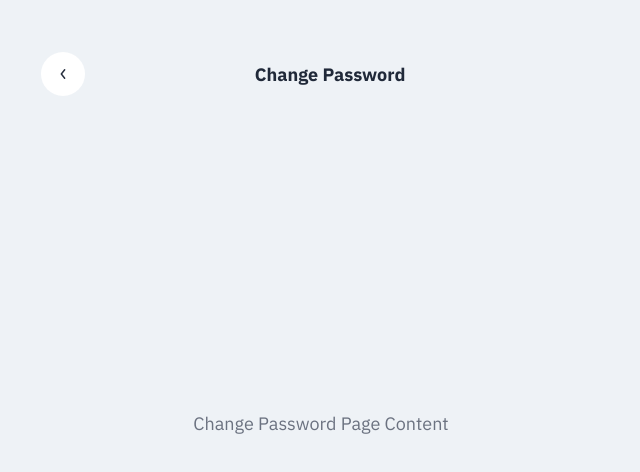
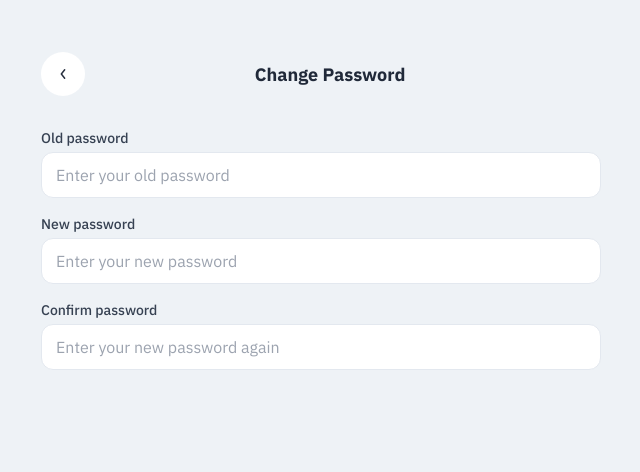
Before and after one commit to TradeSentinel/TradeSentinel, a React (Vite) app in the folder client/: page /change-password in a window 1280 px wide. Shown: the top 472 px of the page, without its empty margins (319-959 px from the left). Built offline with nearby package versions, Linux system fonts and the light colour scheme; no server answers; the database is empty; sample sign-in values are in the browser's storage.

Commit message:
Change password works

```diff
--- a/client/src/pages/home/Account.tsx
+++ b/client/src/pages/home/Account.tsx
@@ -101,7 +101,7 @@ export default function Account() {
                     <div className="flex items-center gap-2">
                         <div className="p-2 rounded-full bg-[#F8FAFC]">
                             <svg xmlns="http://www.w3.org/2000/svg" width="15" height="18" viewBox="0 0 15 18" fill="none">
-                                <path fill-rule="evenodd" clip-rule="evenodd" d="M11.6151 16.7372C10.2085 17.675 8.36084 16.8153 8.08681 15.2363L5.34391 15.2363C4.07826 15.2363 3.05225 14.2103 3.05225 12.9447C3.05225 12.5995 3.33207 12.3197 3.67725 12.3197C4.02242 12.3197 4.30225 12.5995 4.30225 12.9447C4.30225 13.5199 4.76862 13.9863 5.34391 13.9863H8.05225L8.05225 3.56965L5.34391 3.56965C4.76862 3.56965 4.30225 4.03602 4.30225 4.61132C4.30225 4.9565 4.02242 5.23632 3.67725 5.23632C3.33207 5.23632 3.05225 4.9565 3.05225 4.61132C3.05225 3.34567 4.07826 2.31965 5.34391 2.31965L8.08681 2.31965C8.36084 0.740694 10.2085 -0.119013 11.6151 0.818733L13.2818 1.92984C13.9193 2.35487 14.3022 3.0704 14.3022 3.83663L14.3022 13.7193C14.3022 14.4856 13.9193 15.2011 13.2818 15.6261L11.6151 16.7372ZM2.45252 6.89135C2.6966 7.13543 2.6966 7.53116 2.45252 7.77524L1.8528 8.37496L6.17725 8.37496C6.52242 8.37496 6.80225 8.65478 6.80225 8.99996C6.80225 9.34514 6.52242 9.62496 6.17725 9.62496L1.85279 9.62496L2.45252 10.2247C2.6966 10.4688 2.6966 10.8645 2.45252 11.1086C2.20844 11.3526 1.81271 11.3526 1.56864 11.1086L0.491226 10.0312C-0.0782881 9.46164 -0.078289 8.53828 0.491226 7.96876L1.56864 6.89135C1.81272 6.64727 2.20844 6.64727 2.45252 6.89135Z" fill="#9D1639" />
+                                <path fillRule="evenodd" clipRule="evenodd" d="M11.6151 16.7372C10.2085 17.675 8.36084 16.8153 8.08681 15.2363L5.34391 15.2363C4.07826 15.2363 3.05225 14.2103 3.05225 12.9447C3.05225 12.5995 3.33207 12.3197 3.67725 12.3197C4.02242 12.3197 4.30225 12.5995 4.30225 12.9447C4.30225 13.5199 4.76862 13.9863 5.34391 13.9863H8.05225L8.05225 3.56965L5.34391 3.56965C4.76862 3.56965 4.30225 4.03602 4.30225 4.61132C4.30225 4.9565 4.02242 5.23632 3.67725 5.23632C3.33207 5.23632 3.05225 4.9565 3.05225 4.61132C3.05225 3.34567 4.07826 2.31965 5.34391 2.31965L8.08681 2.31965C8.36084 0.740694 10.2085 -0.119013 11.6151 0.818733L13.2818 1.92984C13.9193 2.35487 14.3022 3.0704 14.3022 3.83663L14.3022 13.7193C14.3022 14.4856 13.9193 15.2011 13.2818 15.6261L11.6151 16.7372ZM2.45252 6.89135C2.6966 7.13543 2.6966 7.53116 2.45252 7.77524L1.8528 8.37496L6.17725 8.37496C6.52242 8.37496 6.80225 8.65478 6.80225 8.99996C6.80225 9.34514 6.52242 9.62496 6.17725 9.62496L1.85279 9.62496L2.45252 10.2247C2.6966 10.4688 2.6966 10.8645 2.45252 11.1086C2.20844 11.3526 1.81271 11.3526 1.56864 11.1086L0.491226 10.0312C-0.0782881 9.46164 -0.078289 8.53828 0.491226 7.96876L1.56864 6.89135C1.81272 6.64727 2.20844 6.64727 2.45252 6.89135Z" fill="#9D1639" />
                             </svg>
                         </div>
                         <div className="flex flex-grow items-center justify-between" onClick={handleLogout} role="button" tabIndex={0}>
--- a/client/src/pages/home/ChangePasswordPage.tsx
+++ b/client/src/pages/home/ChangePasswordPage.tsx
@@ -1,14 +1,163 @@
-import React from 'react';
+import React, { useState } from 'react';
 import PageHeader from '../../components/homeComponents/PageHeader';
+import { auth } from '../../utils/firebaseInit';
+import { EmailAuthProvider, reauthenticateWithCredential, updatePassword } from 'firebase/auth';
+import { toast } from 'react-toastify';
+import MiniLoader from '../../components/MiniLoader';
 
 const ChangePasswordPage: React.FC = () => {
+    const [loading, setLoading] = useState(false);
+    const [passwords, setPasswords] = useState({
+        oldPassword: '',
+        newPassword: '',
+        confirmPassword: ''
+    });
+    const [error, setError] = useState('');
+    const [formModified, setFormModified] = useState(false);
+
+    const handleInputChange = (e: React.ChangeEvent<HTMLInputElement>) => {
+        const { name, value } = e.target;
+        setPasswords(prev => ({ ...prev, [name]: value }));
+        // Clear error when user types
+        if (error) setError('');
+        // Mark form as modified when user starts typing
+        setFormModified(true);
+    };
+
+    const handleSubmit = async (e: React.FormEvent) => {
+        e.preventDefault();
+        const { oldPassword, newPassword, confirmPassword } = passwords;
+
+        // Validation
+        if (!oldPassword || !newPassword || !confirmPassword) {
+            setError('All fields are required');
+            return;
+        }
+
+        if (newPassword !== confirmPassword) {
+            setError('New password and confirm password do not match');
+            return;
+        }
+
+        if (newPassword.length < 6) {
+            setError('New password must be at least 6 characters long');
+            return;
+        }
+
+        setLoading(true);
+        try {
+            const user = auth.currentUser;
+            if (!user || !user.email) {
+                throw new Error('User not authenticated');
+            }
+
+            // Re-authenticate user before changing password
+            const credential = EmailAuthProvider.credential(user.email, oldPassword);
+            await reauthenticateWithCredential(user, credential);
+
+            // Update password
+            await updatePassword(user, newPassword);
+
+            toast.success('Password changed successfully', {
+                position: "top-right",
+                autoClose: 2000,
+                theme: "light"
+            });
+
+            // Reset form
+            setPasswords({
+                oldPassword: '',
+                newPassword: '',
+                confirmPassword: ''
+            });
+            setFormModified(false);
+        } catch (error: any) {
+            console.error('Error changing password:', error);
+            let errorMessage = 'Failed to change password';
+
+            if (error.code === 'auth/wrong-password') {
+                errorMessage = 'Current password is incorrect';
+            } else if (error.code === 'auth/too-many-requests') {
+                errorMessage = 'Too many attempts. Please try again later';
+            } else if (error.code === 'auth/requires-recent-login') {
+                errorMessage = 'Please log out and log back in before changing your password';
+            }
+
+            setError(errorMessage);
+            toast.error(errorMessage, {
+                position: "top-right",
+                autoClose: 3000,
+                theme: "light"
+            });
+        } finally {
+            setLoading(false);
+        }
+    };
+
     return (
-        <div className="overflow-scroll dynamicHeight flex flex-col flex-grow p-[1.25rem] pb-12 w-full">
-            <PageHeader name="Change Password" />
-            <div className="flex-grow flex items-center justify-center">
-                <p className="text-lg text-gray-500">Change Password Page Content</p>
+        <>
+            <div className="overflow-scroll dynamicHeight flex flex-col flex-grow p-[1.25rem] pb-12 w-full">
+                <PageHeader name="Change Password" />
+
+                <form onSubmit={handleSubmit} className="flex flex-col gap-4 mt-8">
+                    <div className="flex flex-col gap-1">
+                        <label className="text-sm font-medium leading-5 text-[#364152]">Old password</label>
+                        <input
+                            type="text"
+                            name="oldPassword"
+                            value={passwords.oldPassword}
+                            onChange={handleInputChange}
+                            className="bg-white text-[#121926] w-full px-[14px] py-[10px] rounded-xl outline-none border-[0.5px] border-[#E3E8EF]"
+                            placeholder="Enter your old password"
+                            disabled={loading}
+                        />
+                    </div>
+
+                    <div className="flex flex-col gap-1">
+                        <label className="text-sm font-medium leading-5 text-[#364152]">New password</label>
+                        <input
+                            type="text"
+                            name="newPassword"
+                            value={passwords.newPassword}
+                            onChange={handleInputChange}
+                            className="bg-white text-[#121926] w-full px-[14px] py-[10px] rounded-xl outline-none border-[0.5px] border-[#E3E8EF]"
+                            placeholder="Enter your new password"
+                            disabled={loading}
+                        />
+                    </div>
+
+                    <div className="flex flex-col gap-1">
+                        <label className="text-sm font-medium leading-5 text-[#364152]">Confirm password</label>
+                        <input
+                            type="text"
+                            name="confirmPassword"
+                            value={passwords.confirmPassword}
+                            onChange={handleInputChange}
+                            className="bg-white text-[#121926] w-full px-[14px] py-[10px] rounded-xl outline-none border-[0.5px] border-[#E3E8EF]"
+                            placeholder="Enter your new password again"
+                            disabled={loading}
+                        />
+                    </div>
+
+                    {error && (
+                        <p className="text-[#AD183F] text-sm mt-1">{error}</p>
+                    )}
+                </form>
             </div>
-        </div>
+
+            {/* Save Changes Button - Only visible when form is modified */}
+            {formModified && (
+                <div className="absolute bottom-0 mt-auto border-t-[1px] border-[#CDD5DF] p-[1.25rem] w-full pb-12">
+                    <button
+                        onClick={handleSubmit}
+                        disabled={loading}
+                        className="w-full py-[0.625rem] flex items-center justify-center px-[1.125rem] font-medium text-white rounded-full bg-[#7F56D9]"
+                    >
+                        {loading ? <MiniLoader /> : "Save Changes"}
+                    </button>
+                </div>
+            )}
+        </>
     );
 };
 
--- a/client/src/pages/home/Homepage.tsx
+++ b/client/src/pages/home/Homepage.tsx
@@ -8,7 +8,7 @@ import TopPairs from "../../components/homeComponents/TopPairs";
 import { useLocation, useNavigate } from "react-router-dom";
 import { db } from "../../utils/firebaseInit";
 import { collection, doc, updateDoc, setDoc, query, where, orderBy, limit, getDocs, Timestamp, getDoc } from "firebase/firestore";
-import { Clock } from "../../components/Icons";
+import { Clock, Person } from "../../components/Icons";
 import { toast } from 'react-toastify';
 
 // Component to show design for when a user does not have any alert on active and previous
@@ -170,11 +170,9 @@ export default function Homepage() {
                                     className="h-[40px] w-[40px] rounded-full object-cover"
                                 />
                             ) : (
-                                <img
-                                    src={currentUser?.photoURL || "/Avatars.svg"}
-                                    className="h-[40px] w-[40px] rounded-full"
-                                    alt="User Avatar"
-                                />
+                                <div className="h-[40px] w-[40px] rounded-full bg-[#EEF2F6] flex items-center justify-center">
+                                    <Person />
+                                </div>
                             )}
                         </i>
                         <div className="flex flex-col text-xs text-[#101828]">
@@ -190,7 +188,7 @@ export default function Homepage() {
                         <div className="grid grid-cols-2 gap-3 mt-3">
                             {!hasSetAvatar && (
                                 <div
-                                    onClick={() => navigateTo("/account")}
+                                    onClick={() => navigateTo("/profile")}
                                     role="button"
                                     tabIndex={0}
                                     className="bg-white flex flex-col gap-2 p-3 rounded-xl cursor-pointer hover:shadow-md transition-shadow"
```
Also changed, not shown: client/src/components/Icons.tsx (+7 -7 lines), client/src/pages/home/ProfilePage.tsx (+37 -46 lines), client/public/logo.svg, client/public/splash_icon.svg.
